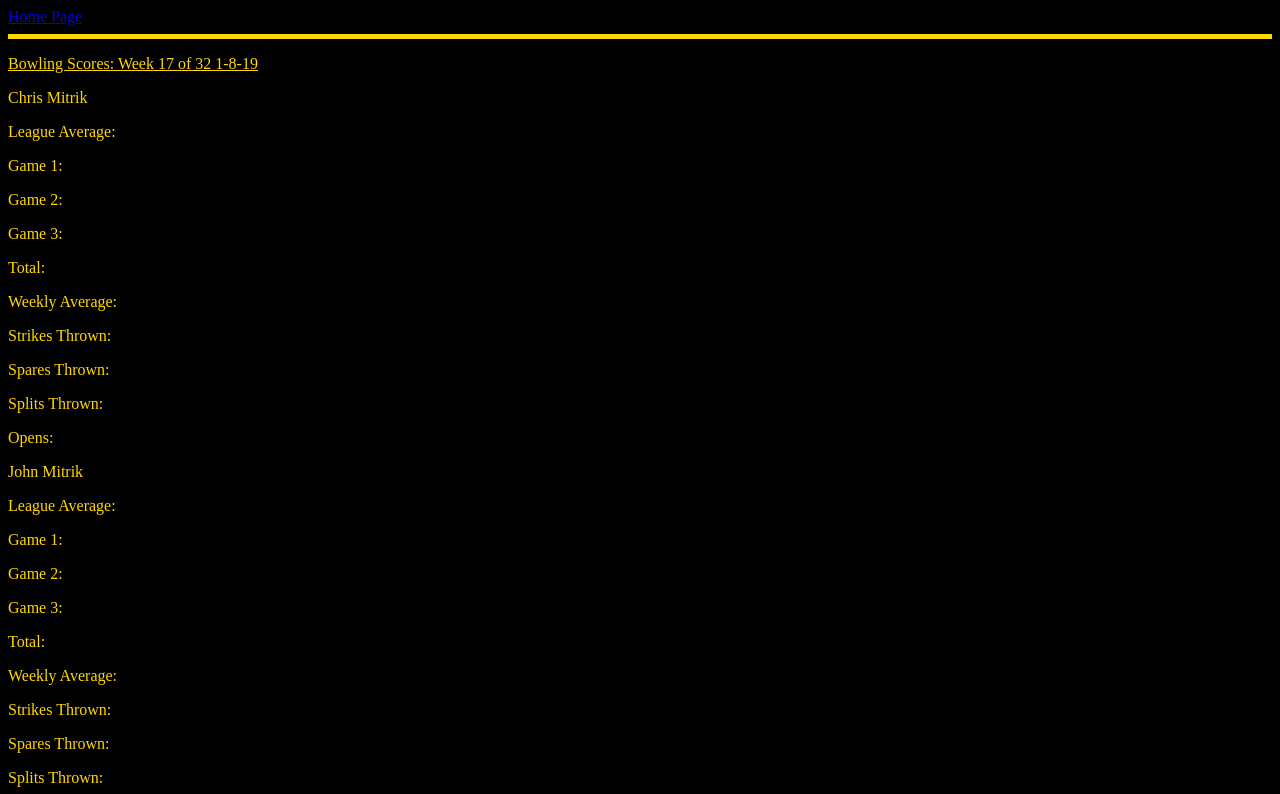
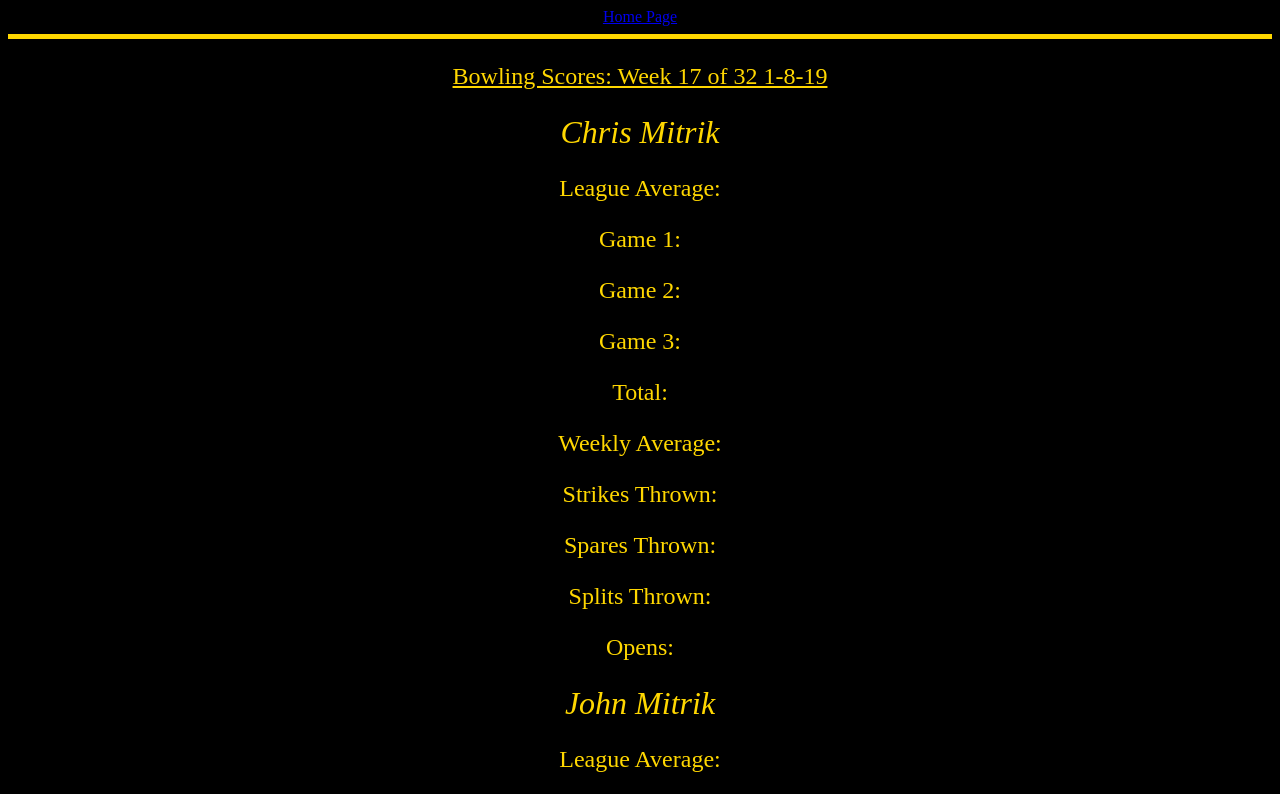
Before and after one commit to OnInk-INT/bowl, a plain HTML site: page week17.html in a window 1280 px wide. Shown: the top 794 px of the page. Drawn offline with Linux system fonts and the light colour scheme.

Commit message:
CSS Update

```diff
--- a/css/styles.css
+++ b/css/styles.css
@@ -1,4 +1,5 @@
 body {
+  text-align: center;
   color:gold;
   background-color:#000000;
 }
@@ -16,6 +17,10 @@ h1 {
 
 h2 {
   font-weight: 500;
+  font-size: 1.5rem;
+}
+
+p {
   font-size: 1.5rem;
 }
 
@@ -41,3 +46,8 @@ h2 {
   font-stretch: extra-expanded;
   font-size: 2rem;
 }
+
+.name{
+  font-size: 2rem;
+  font-style: oblique;
+}
```
